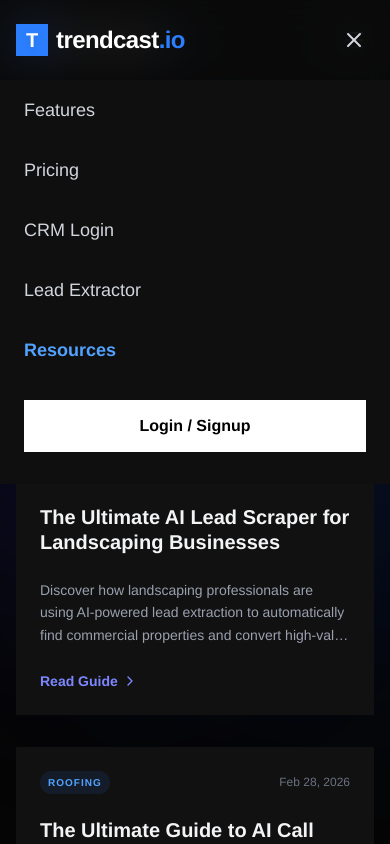
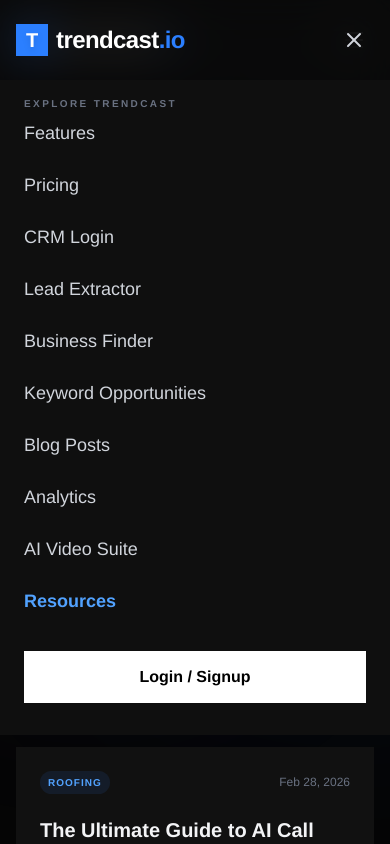
Before and after one commit to agent1ppw-ship-it/trendcast, a Next.js app: page /hub in a window 390 px wide. Both pictures are taken after a click on the button 354 px from the left and 40 px from the top of the page. Shown: the top 844 px of the page. Built offline with nearby package versions, Linux system fonts and the light colour scheme.

Commit message:
Expand mobile header feature links

```diff
--- a/src/components/Navbar.tsx
+++ b/src/components/Navbar.tsx
@@ -3,6 +3,27 @@
 import Link from 'next/link';
 import { Menu, X } from 'lucide-react';
 import { useState } from 'react';
+
+const desktopNavItems = [
+    { href: '/#features', label: 'Features' },
+    { href: '/#pricing', label: 'Pricing' },
+    { href: '/signup?mode=signin', label: 'CRM Login' },
+    { href: '/dashboard/leads', label: 'Lead Extractor' },
+    { href: '/hub', label: 'Resources', accent: true },
+];
+
+const mobileNavItems = [
+    { href: '/#features', label: 'Features' },
+    { href: '/#pricing', label: 'Pricing' },
+    { href: '/signup?mode=signin', label: 'CRM Login' },
+    { href: '/dashboard/leads', label: 'Lead Extractor' },
+    { href: '/dashboard/businesses', label: 'Business Finder' },
+    { href: '/dashboard/keywords', label: 'Keyword Opportunities' },
+    { href: '/dashboard/blog-posts', label: 'Blog Posts' },
+    { href: '/dashboard/analytics', label: 'Analytics' },
+    { href: 'https://clipgenerator.ai', label: 'AI Video Suite', external: true },
+    { href: '/hub', label: 'Resources', accent: true },
+];
 
 export function Navbar() {
     const [isMobileMenuOpen, setIsMobileMenuOpen] = useState(false);
@@ -25,21 +46,17 @@ export function Navbar() {
 
                     {/* Desktop Navigation */}
                     <div className="hidden md:flex space-x-8 items-center">
-                        <Link href="/#features" className="text-gray-300 hover:text-white font-medium transition-colors">
-                            Features
-                        </Link>
-                        <Link href="/#pricing" className="text-gray-300 hover:text-white font-medium transition-colors">
-                            Pricing
-                        </Link>
-                        <Link href="/signup?mode=signin" className="text-gray-300 hover:text-white font-medium transition-colors flex items-center gap-1">
-                            CRM Login
-                        </Link>
-                        <Link href="/dashboard/leads" className="text-gray-300 hover:text-white font-medium transition-colors flex items-center gap-1">
-                            Lead Extractor
-                        </Link>
-                        <Link href="/hub" className="text-blue-400 hover:text-blue-300 font-bold transition-colors">
-                            Resources
-                        </Link>
+                        {desktopNavItems.map(({ href, label, accent }) => (
+                            <Link
+                                key={href}
+                                href={href}
+                                className={accent
+                                    ? 'text-blue-400 hover:text-blue-300 font-bold transition-colors'
+                                    : 'text-gray-300 hover:text-white font-medium transition-colors'}
+                            >
+                                {label}
+                            </Link>
+                        ))}
                         <Link
                             href="/signup"
                             className="bg-white text-black px-5 py-2.5 rounded-full font-semibold hover:bg-gray-200 transition-all shadow-[0_0_20px_rgba(255,255,255,0.1)] hover:shadow-[0_0_25px_rgba(255,255,255,0.2)] hover:-translate-y-0.5"
@@ -62,42 +79,24 @@ export function Navbar() {
 
             {/* Mobile Navigation Dropdown Menu */}
             {isMobileMenuOpen && (
-                <div className="md:hidden max-h-[calc(100vh-5rem)] overflow-y-auto overscroll-contain bg-[#0F0F0F] border-b border-white/5 shadow-2xl px-6 pt-4 pb-8 space-y-5 rounded-b-2xl">
-                    <Link
-                        href="/#features"
-                        onClick={() => setIsMobileMenuOpen(false)}
-                        className="block text-gray-300 hover:text-white font-medium text-lg transition-colors border-b border-white/5 pb-3"
-                    >
-                        Features
-                    </Link>
-                    <Link
-                        href="/#pricing"
-                        onClick={() => setIsMobileMenuOpen(false)}
-                        className="block text-gray-300 hover:text-white font-medium text-lg transition-colors border-b border-white/5 pb-3"
-                    >
-                        Pricing
-                    </Link>
-                    <Link
-                        href="/signup?mode=signin"
-                        onClick={() => setIsMobileMenuOpen(false)}
-                        className="block text-gray-300 hover:text-white font-medium text-lg transition-colors border-b border-white/5 pb-3"
-                    >
-                        CRM Login
-                    </Link>
-                    <Link
-                        href="/dashboard/leads"
-                        onClick={() => setIsMobileMenuOpen(false)}
-                        className="block text-gray-300 hover:text-white font-medium text-lg transition-colors border-b border-white/5 pb-3"
-                    >
-                        Lead Extractor
-                    </Link>
-                    <Link
-                        href="/hub"
-                        onClick={() => setIsMobileMenuOpen(false)}
-                        className="block text-blue-400 hover:text-blue-300 font-bold text-lg transition-colors border-b border-white/5 pb-3"
-                    >
-                        Resources
-                    </Link>
+                <div className="md:hidden max-h-[calc(100dvh-5rem)] overflow-y-auto overscroll-contain bg-[#0F0F0F] border-b border-white/5 shadow-2xl px-6 pt-4 pb-[max(env(safe-area-inset-bottom),2rem)] space-y-3 rounded-b-2xl">
+                    <div className="mb-2 text-[10px] font-semibold uppercase tracking-[0.24em] text-gray-500">
+                        Explore Trendcast
+                    </div>
+                    {mobileNavItems.map(({ href, label, accent, external }) => (
+                        <Link
+                            key={href}
+                            href={href}
+                            target={external ? '_blank' : undefined}
+                            rel={external ? 'noreferrer noopener' : undefined}
+                            onClick={() => setIsMobileMenuOpen(false)}
+                            className={accent
+                                ? 'block border-b border-white/5 pb-3 text-lg font-bold text-blue-400 transition-colors hover:text-blue-300'
+                                : 'block border-b border-white/5 pb-3 text-lg font-medium text-gray-300 transition-colors hover:text-white'}
+                        >
+                            {label}
+                        </Link>
+                    ))}
                     <Link
                         href="/signup"
                         onClick={() => setIsMobileMenuOpen(false)}
```
